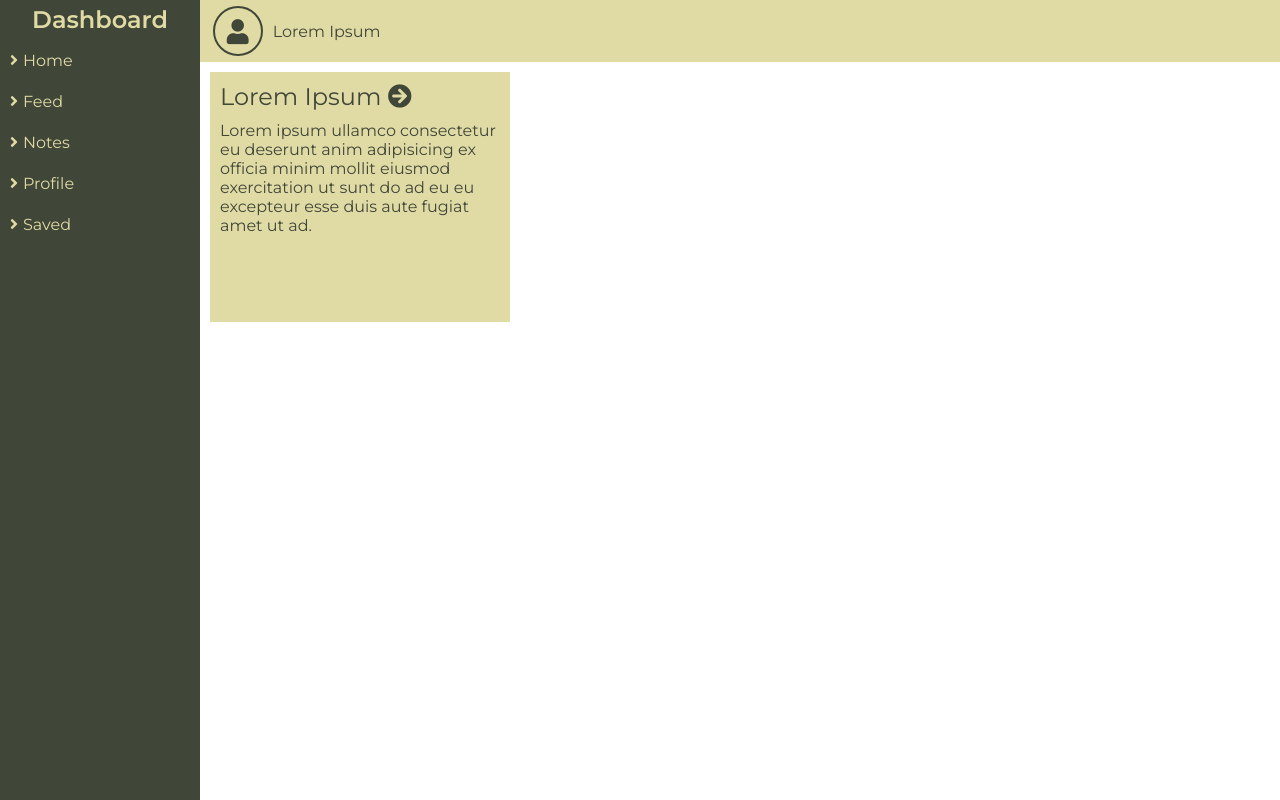
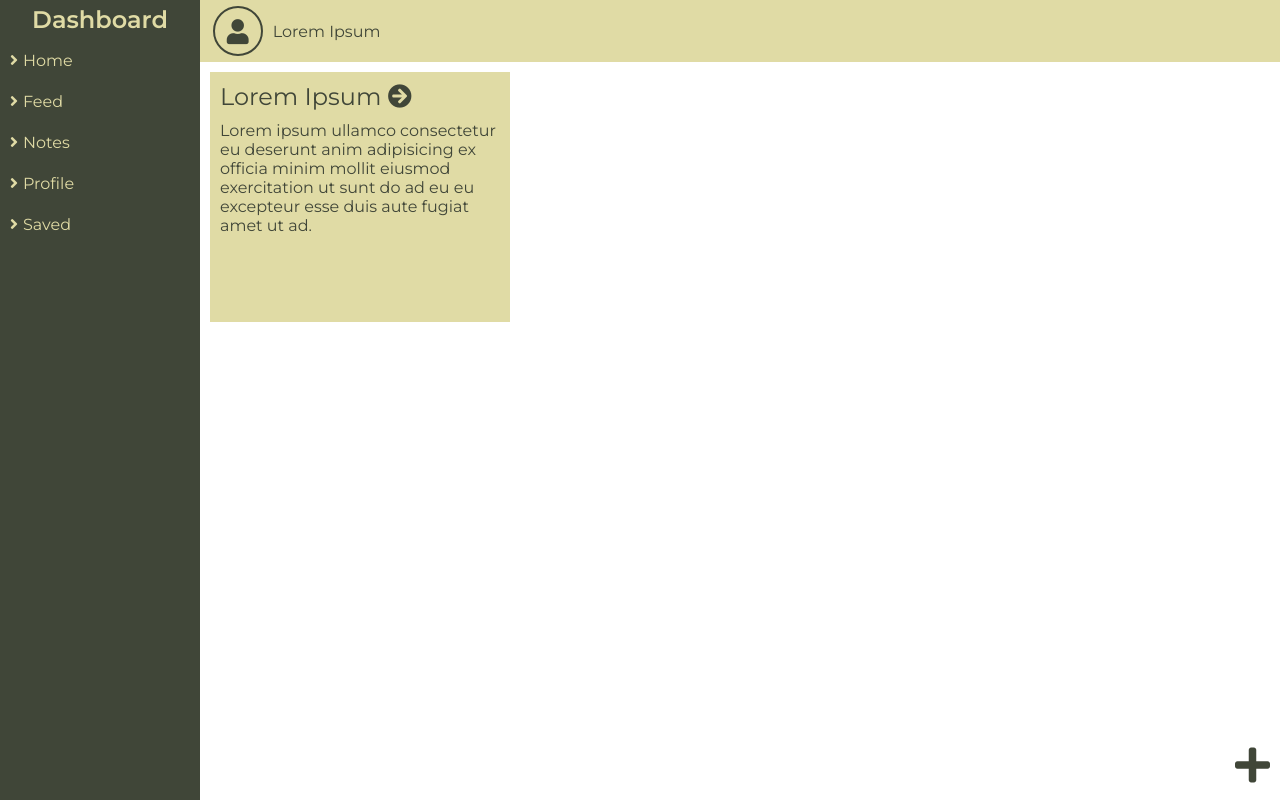
Before and after one commit to mateus-xv/dashboard, a React (Create React App) app: page /notes in a window 1280 px wide. Built offline with nearby package versions, Linux system fonts and the light colour scheme; the HTML template or start-up script is replaced by a standard one.

Commit message:
Add Add Component

```diff
--- /dev/null
+++ b/src/components/Main/Notes/Add.js
@@ -0,0 +1,10 @@
+//React Modules
+import React from 'react';
+
+const Add = () => {
+	return(
+		<button className="add"><i className="fas fa-plus"></i></button>
+	)
+}
+
+export default Add;
--- a/src/components/Main/Notes/Notes.js
+++ b/src/components/Main/Notes/Notes.js
@@ -3,11 +3,13 @@ import React from 'react';
 
 //Components
 import Note from './Note';
+import Add from './Add';
 
 const Notes = () => {
 	return(
 		<React.Fragment>
 			<Note/>
+			<Add/>
 		</React.Fragment>
 	);
 }
--- /dev/null
+++ b/src/scss/module/_add.scss
@@ -0,0 +1,13 @@
+@import '../base/colors';
+
+.add{
+	background: transparent;
+	outline: none;
+	cursor: pointer;
+	border: none;
+	color: $dark-green;
+	font-size: 40px;
+	position: fixed;
+	right: 10px;
+	bottom: 10px;
+}
--- a/src/scss/module/index.scss
+++ b/src/scss/module/index.scss
@@ -7,3 +7,4 @@
 @import 'last-activity';
 @import 'article';
 @import 'note';
+@import 'add';
```
